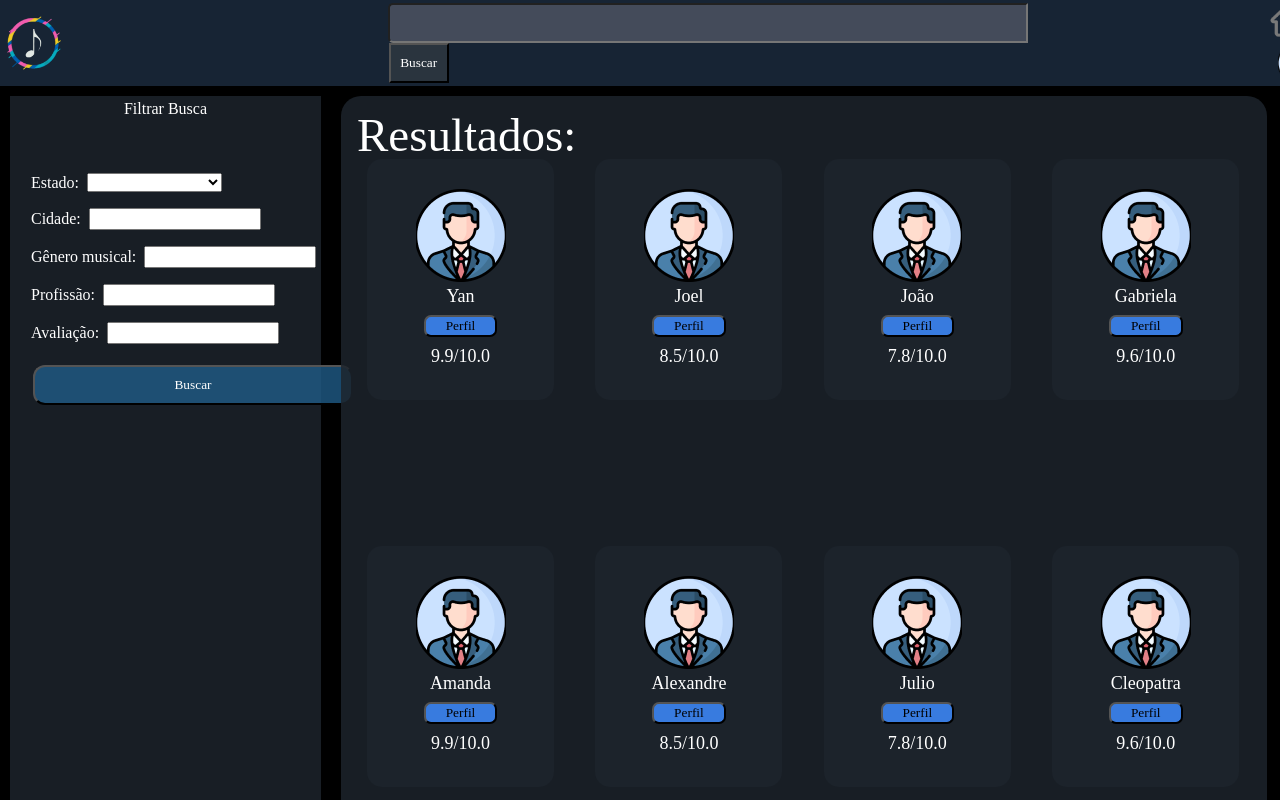
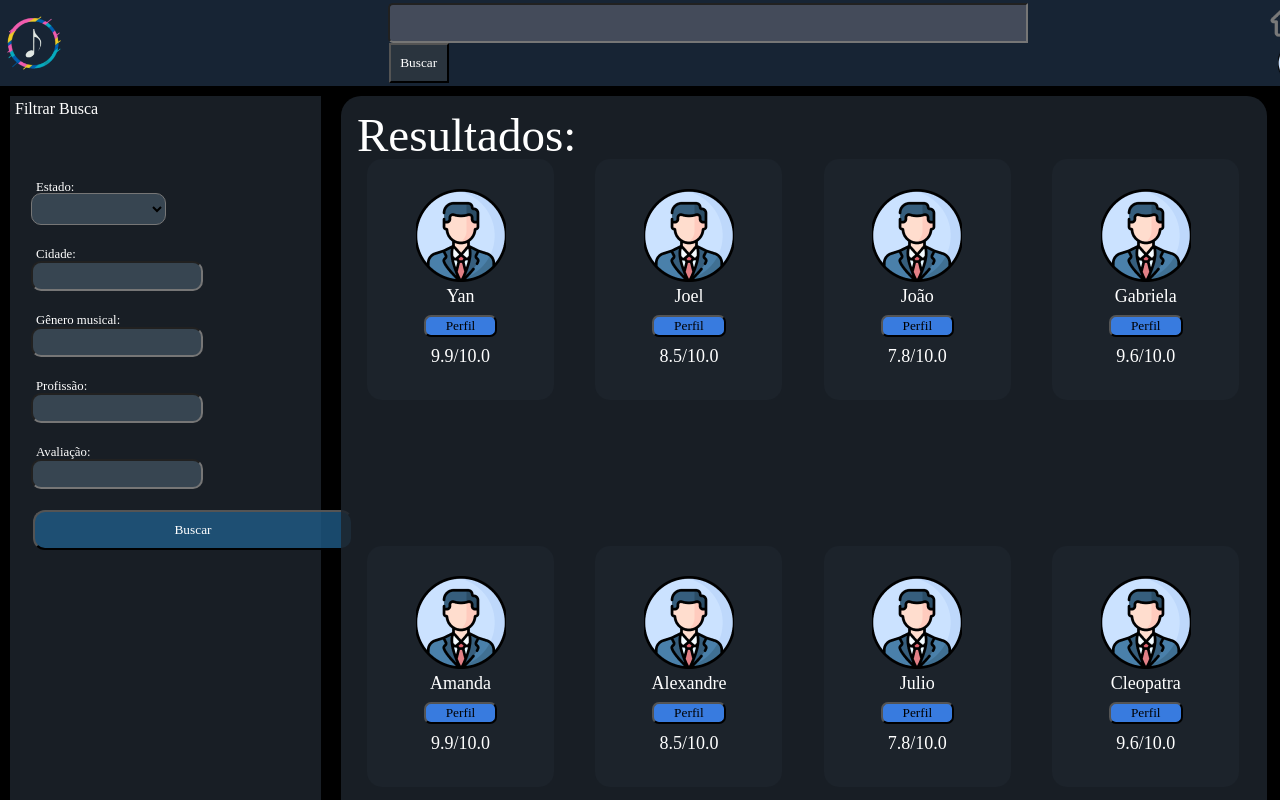
Before and after one commit to Yan-Fonseca/TuneTown, a Vue app: page /#/search in a window 1280 px wide. Shown: the top 800 px of the page. Built offline with nearby package versions, Linux system fonts and the light colour scheme; a web font is replaced by a local one.

Commit message:
Altera estilos dos campos de busca.

```diff
--- a/src/components/Busca/Filtro.vue
+++ b/src/components/Busca/Filtro.vue
@@ -5,25 +5,25 @@
       <form>
         <div class="form-group">
           <label for="selecao">Estado:</label>
-                    <select v-model="selectedOption" id="selecao">
+          <select v-model="selectedOption" id="selecao" :class="[selectedOption !== null ? 'custom-background' : '', 'custom-select']">
             <option v-for="option in options" :value="option.value" :key="option.value">{{ option.label }}</option>
           </select>
         </div>
         <div class="form-group">
           <label for="cidade">Cidade:</label>
-                    <input type="text" id="cidade">
+          <input type="text" id="cidade" :class="{ 'custom-background': cidadeFilled }" @input="cidadeFilled = $event.target.value !== ''">
         </div>
         <div class="form-group">
           <label for="genero">Gênero musical:</label>
-                    <input type="text" id="genero">
+          <input type="text" id="genero" :class="{ 'custom-background': generoFilled }" @input="generoFilled = $event.target.value !== ''">
         </div>
         <div class="form-group">
           <label for="profissao">Profissão:</label>
-                    <input type="text" id="profissao">
+          <input type="text" id="profissao" :class="{ 'custom-background': profissaoFilled }" @input="profissaoFilled = $event.target.value !== ''">
         </div>
         <div class="form-group">
           <label for="avaliacao">Avaliação:</label>
-                    <input type="text" id="avaliacao">
+          <input type="text" id="avaliacao" :class="{ 'custom-background': avaliacaoFilled }" @input="avaliacaoFilled = $event.target.value !== ''">
         </div>
 
         <button class="buscar">Buscar</button>
@@ -33,17 +33,28 @@
 </template>
 
 <script>
-import {estados} from "@/scripts/data.js"
+import { estados } from "@/scripts/data.js";
 
 export default {
-    name: 'FiltroBusca',
+  name: "FiltroBusca",
   data() {
     return {
       selectedOption: null,
-            options: estados
+      options: estados,
+      optionFilled: false,
+      cidadeFilled: false,
+      generoFilled: false,
+      profissaoFilled: false,
+      avaliacaoFilled: false,
     };
+  },
+
+  watch: {
+    selectedOption(newValue) {
+      this.optionFilled = newValue !== '';
     }
   }
+};
 </script>
 
 <style scoped>
@@ -53,7 +64,6 @@ export default {
   height: 100%;
   float: left;
   margin: 10px;
-        text-align: center;
   padding: 5px;
 }
 
@@ -65,13 +75,34 @@ export default {
   margin-top: 5px;
 }
 
+label {
+  margin-right: 0.5rem;
+  padding: 5px;
+  position: absolute;
+  margin-top: -1.5rem;
+  font-size: 0.8rem;
+}
+
+input {
+    background-color: #5870827a;
+    color: white;
+    border-radius: 10px;
+    height: 3vh;
+    margin-top: 20px;
+}
+
+select {
+    margin-top: 20px;
+    height: 4vh;
+}
 .form-group {
   display: flex;
   align-items: center;
 }
 
-    label {
-        margin-right: 0.5rem;
+.custom-background {
+  background-color: #5870827a;
+  color: white;
 }
 
 .buscar {
@@ -86,6 +117,14 @@ export default {
   background-color: #1f5b86ce;
 }
 
+.custom-select {
+  background-color: #5870827a;
+  border-radius: 10px;
+}
+
+.custom-select option {
+  background-color: #5870827a;
+}
 .info {
   margin-top: 40px;
 }
```
Lines whose indentation alone changed are shown as unchanged.
